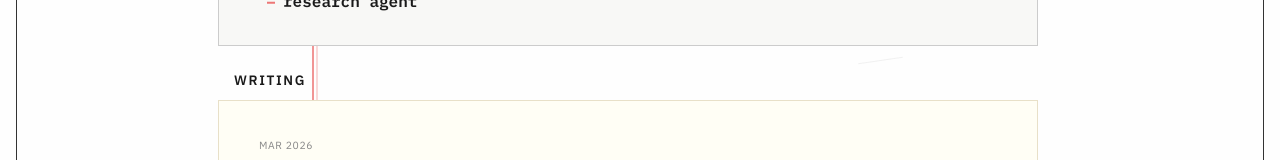
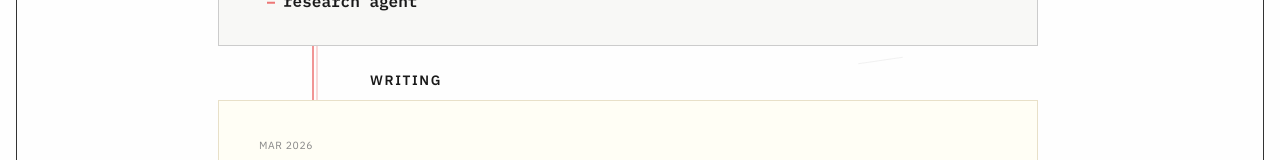
Before and after one commit to rbrdelta/rowbyroh-website, a website: page index.html in a window 1280 px wide. Shown: the part 432-592 px from the top of the page. Drawn offline with Linux system fonts and the light colour scheme.

Commit message:
Position WRITING label at red line intersection for strikethrough effect
Moved label from far-left container edge to just past the content
boundary where the red margin line crosses, creating an intentional
visual disruption. Balances the right-aligned PORTFOLIO label.

Co-Authored-By: Claude Opus 4.6 <noreply@anthropic.com>

```diff
--- a/assets/css/style.css
+++ b/assets/css/style.css
@@ -411,8 +411,7 @@ body::after {
     color: #1a1a1a;
     font-weight: 600;
     margin-bottom: 0.6rem;
-    margin-left: -4rem;
-    padding-left: 1rem;
+    margin-left: -0.5rem;
 }
 
 .writing-container {
@@ -675,10 +674,6 @@ body::after {
         margin-left: -6rem;
         margin-right: -6rem;
     }
-    .writing-label {
-        margin-left: -6rem;
-        padding-left: 1rem;
-    }
 }
 
 @media (min-width: 1024px) {
@@ -691,10 +686,6 @@ body::after {
     .portfolio-container {
         grid-template-columns: repeat(3, 1fr);
     }
-    .writing-label {
-        margin-left: -8rem;
-        padding-left: 1rem;
-    }
 }
 
 @media (min-width: 1200px) {
@@ -703,10 +694,6 @@ body::after {
         width: calc(100% + 20rem);
         margin-left: -10rem;
         margin-right: -10rem;
-    }
-    .writing-label {
-        margin-left: -10rem;
-        padding-left: 1rem;
     }
 }
 
@@ -744,7 +731,6 @@ body::after {
 
     .writing-label {
         margin-left: 0;
-        padding-left: 0;
     }
 
     .writing-container {
```
